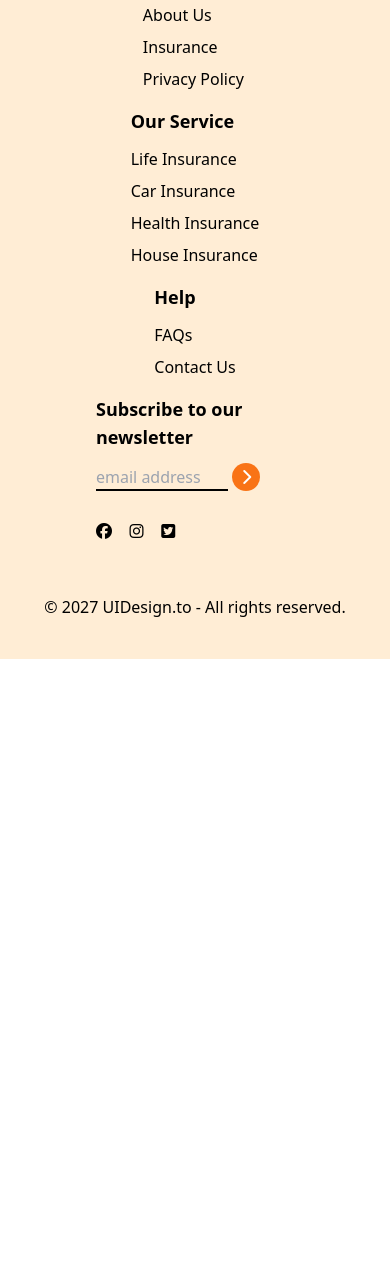
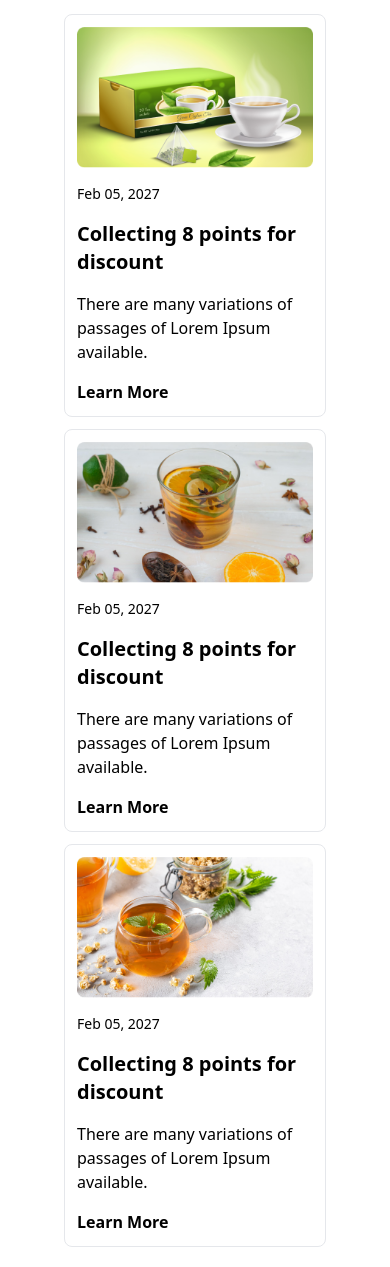
Before and after one commit to Shorifuzzaman2020/tea-house-landing-page-design, a plain HTML site: page index.html in a window 390 px wide. Shown: the part 5613-6880 px from the top of the page. Before the commit the page ends 6272 px from the top, so only its background shows below. Drawn offline with nearby package versions, Linux system fonts and the light colour scheme.

Commit message:
full responsive for mobile

```diff
--- a/index.html
+++ b/index.html
@@ -145,7 +145,35 @@
                 </div>
             </div>
         </section>
-
+        <section class="mb-24">
+            <div class="text-center">
+                <h1 class="text-3xl font-bold mb-4">News & Events</h1>
+                <p class="mb-8">There are many variations of passages of Lorem Ipsum available, but the majority have suffered alteration in some form, by injected humour, or randomised words which don't look even slightly believable. </p>
+            </div>
+            <div class="grid grid-cols-1 lg:grid-cols-3 gap-3">
+                <div class="border rounded-lg p-3">
+                    <img src="images/news-1.png" alt="">
+                    <p class="text-sm mb-4 mt-4">Feb 05, 2027</p>
+                    <h3 class="text-xl font-bold mb-4">Collecting 8 points for discount</h3>
+                    <p>There are many variations of passages of Lorem Ipsum available.</p>
+                    <button class="font-bold mt-4">Learn More</button>
+                </div>
+                <div class="border rounded-lg p-3">
+                    <img src="images/news-2.png" alt="">
+                    <p class="text-sm mb-4 mt-4">Feb 05, 2027</p>
+                    <h3 class="text-xl font-bold mb-4">Collecting 8 points for discount</h3>
+                    <p>There are many variations of passages of Lorem Ipsum available.</p>
+                    <button class="font-bold mt-4">Learn More</button>
+                </div>
+                <div class="border rounded-lg p-3">
+                    <img src="images/news-3.png" alt="">
+                    <p class="text-sm mb-4 mt-4">Feb 05, 2027</p>
+                    <h3 class="text-xl font-bold mb-4">Collecting 8 points for discount</h3>
+                    <p>There are many variations of passages of Lorem Ipsum available.</p>
+                    <button class="font-bold mt-4">Learn More</button>
+                </div>
+            </div>
+        </section>
     </main>
     <footer class="bg-orange-100 py-10 px-4 lg:px-16">
             <div class="w-9/12 mx-auto">
@@ -157,7 +185,7 @@
                     </div>
                 </div>
             </div>
-            <div class="grid grid-cols-1 mx-20 place-items-center md:grid-cols-2 lg:grid-cols-4 gap-4">
+            <div class="grid grid-cols-1 mx-20 items-start lg:place-items-center md:grid-cols-2 lg:grid-cols-4 gap-4">
                 <div>
                     <h2 class="font-bold text-lg mb-3">Quick Links</h2>
                     <ul class="space-y-2">
```
